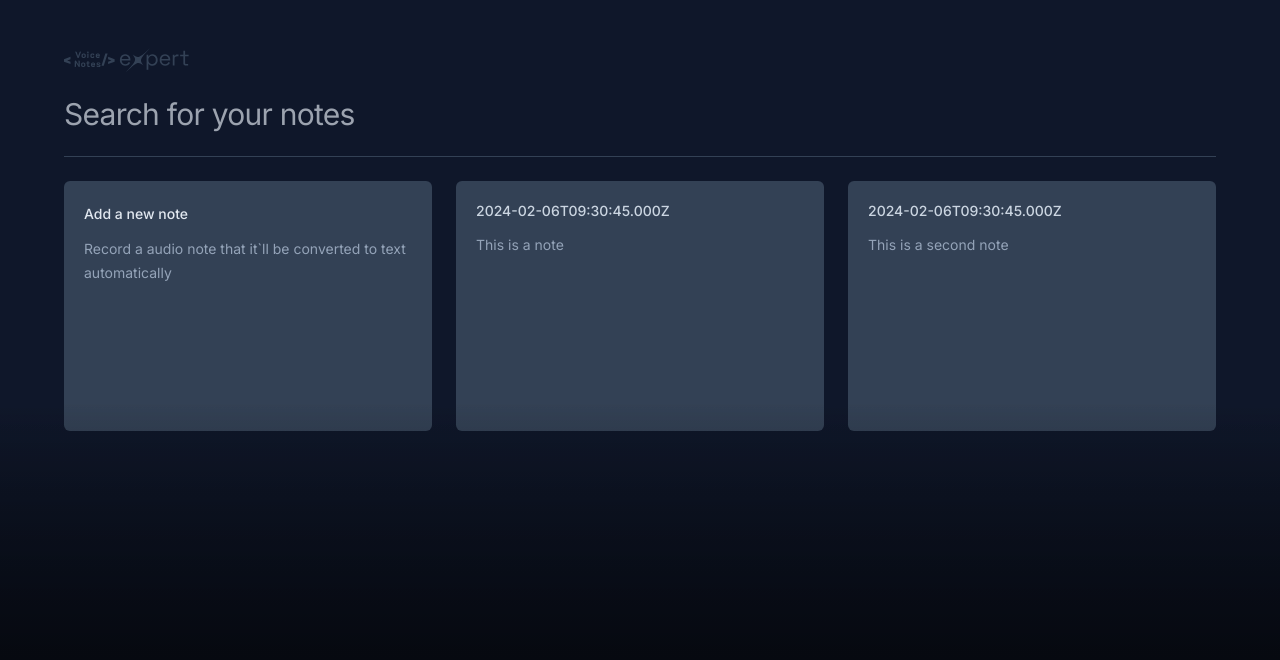
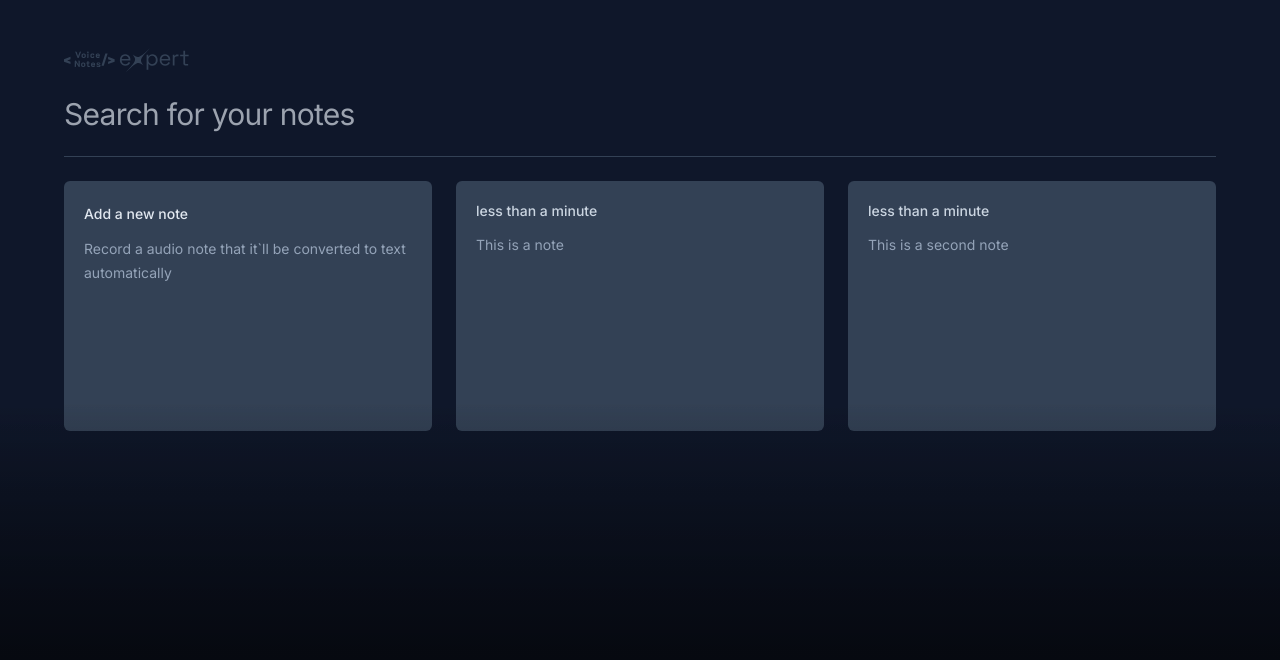
Before and after one commit to biancaespindola/VoiceNotesEase, a React (Vite) app: page / in a window 1280 px wide. Shown: the top 660 px of the page. Built offline with nearby package versions, Linux system fonts and the light colour scheme.

Commit message:
Implementing the Modal for NoteCard component

```diff
--- a/package.json
+++ b/package.json
@@ -11,6 +11,8 @@
   },
   "dependencies": {
     "@radix-ui/react-dialog": "^1.0.5",
+    "date-fns": "^3.3.1",
+    "lucide-react": "^0.330.0",
     "react": "^18.2.0",
     "react-dom": "^18.2.0"
   },
--- a/src/components/AddNoteCard.tsx
+++ b/src/components/AddNoteCard.tsx
@@ -1,3 +1,5 @@
+
+
 export default function AddNoteCard() {
   return (
     <div className="rounded-md p-5 bg-slate-700 space-y-3 ">
--- a/src/components/NoteCard.tsx
+++ b/src/components/NoteCard.tsx
@@ -1,3 +1,7 @@
+import * as Dialog from "@radix-ui/react-dialog";
+import { formatDistanceToNow } from "date-fns";
+// import { ptBR } from "date-fns/locale";
+import { X } from "lucide-react";
 interface NoteCardProps {
   note: {
     date: Date;
@@ -7,12 +11,44 @@
 
 export function NoteCard({ note }: NoteCardProps) {
   return (
-    <button className="rounded-md flex flex-col gap-3 text-left bg-slate-700 p-5 hover:ring-2 hover:ring-slate-600 focus-visible:ring-2 focus-visible:ring-lime-400 outline-none">
-      <span className="text-sm font-medium text-slate-300">
-        {note.date.toISOString()}
-      </span>
-      <p className="text-sm leading-6 text-slate-400">{note.content}</p>
-      <div className="absolute bottom-0 left-0 right-0 h-1/2 bg-gradient-to-t from-black/60 to-black/0 pointer-events-none "></div>
-    </button>
+    <Dialog.Root>
+      <Dialog.Trigger className="rounded-md flex flex-col gap-3 text-left bg-slate-700 p-5 hover:ring-2 hover:ring-slate-600 focus-visible:ring-2 focus-visible:ring-lime-400 outline-none">
+        <span className="text-sm font-medium text-slate-300">
+          {/* {formatDistanceToNow(note.date, { locale: ptBR, addSuffix: true })} */}
+          {formatDistanceToNow(note.date)}
+        </span>
+        <p className="text-sm leading-6 text-slate-400">{note.content}</p>
+        <div className="absolute bottom-0 left-0 right-0 h-1/2 bg-gradient-to-t from-black/60 to-black/0 pointer-events-none "></div>
+      </Dialog.Trigger>
+
+      <Dialog.Portal>
+        <Dialog.Overlay className="inset-0 fixed bg-black/50" />
+        <Dialog.Content className="fixed overflow-hidden left-1/2 top-1/2  -translate-x-1/2 -translate-y-1/2 max-w-[640px] w-full h-[60vh] rounded-md bg-slate-700 flex flex-col outline-none">
+          <Dialog.Close className="absolute top-0 right-0 bg-slate-800 p-1.5 text-slate-400">
+            <X className="size-5 hover:text-slate-100" />
+          </Dialog.Close>
+
+          <div className="flex flex-1 flex-col gap-3 p-5">
+            {" "}
+            <span className="text-sm font-medium text-slate-300">
+              {/* {formatDistanceToNow(note.date, { locale: ptBR, addSuffix: true })} */}
+              {formatDistanceToNow(note.date)}
+            </span>
+            <p className="text-sm leading-6 text-slate-400">{note.content}</p>
+          </div>
+
+          <button
+            type="button"
+            className="w-full bg-slate-800 py-4 text-center text-sm text-slate-300 outline-none font-medium group"
+          >
+            Would you like{" "}
+            <span className="text-red-400 group-hover:underline">
+              to delete this note
+            </span>
+            ?
+          </button>
+        </Dialog.Content>
+      </Dialog.Portal>
+    </Dialog.Root>
   );
 }
```
Also changed, not shown: 1 other file (tests, documents, lock files or other folders).
